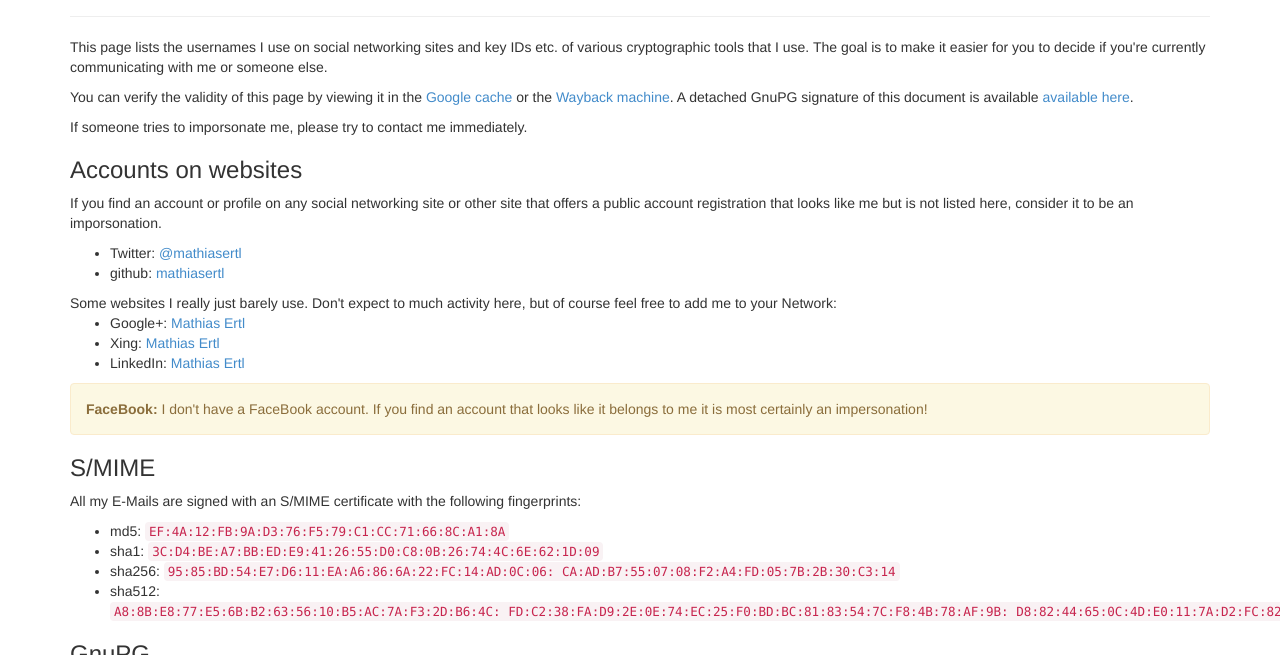
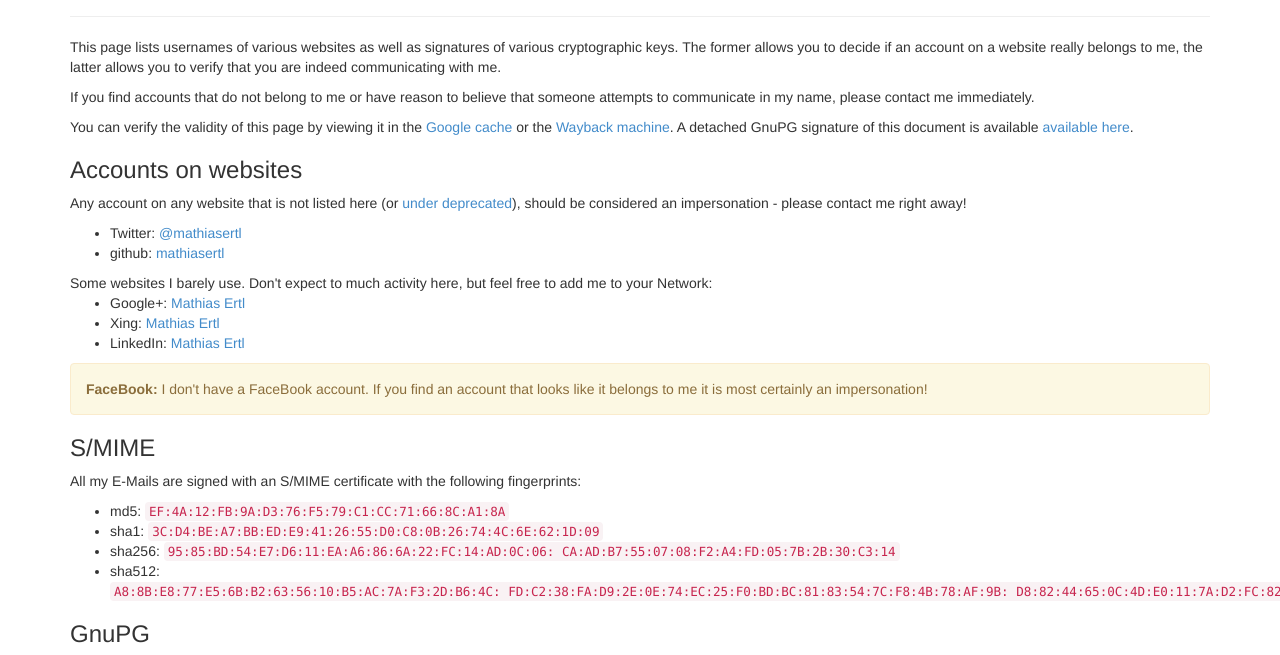
Before and after one commit to mathiasertl/id, a plain HTML site: page index.html in a window 1280 px wide. Shown: the part 83-738 px from the top of the page. Drawn offline with Linux system fonts and the light colour scheme.

Commit message:
many updates

```diff
--- a/index.html
+++ b/index.html
@@ -10,31 +10,39 @@
       <div class="page-header">
         <h1>Mathias Ertl: Digital identity</h1>
       </div>
-      <p>This page lists the usernames I use on social networking sites and key
-        IDs etc. of various cryptographic tools that I use. The goal is to make
-        it easier for you to decide if you're currently communicating with me or
-        someone else.</p>
+      <p>
+        This page lists usernames of various websites as well as signatures of
+        various cryptographic keys. The former allows you to decide if an
+        account on a website really belongs to me, the latter allows you to
+        verify that you are indeed communicating with me.
+      </p>
+      <p>
+        If you find accounts that do not belong to me or have reason to believe
+        that someone attempts to communicate in my name, please contact me
+        immediately.
+      </p>
 
       <p>You can verify the validity of this page by viewing it in the
-        <a href="http://webcache.googleusercontent.com/search?q=cache:https://er.tl">Google
-            cache</a> or the <a href="http://web.archive.org/web/*/https://er.tl">Wayback
-            machine</a>. A detached GnuPG signature of this document is available
-            <a href="/index.html.sig">available here</a>.
+        <a href="http://webcache.googleusercontent.com/search?q=cache:https://id.er.tl">
+        Google cache</a> or the
+        <a href="http://web.archive.org/web/*/https://id.er.tl">Wayback
+        machine</a>. A detached GnuPG signature of this document is available
+        <a href="/index.html.sig">available here</a>.
       </p>
 
-      <p>If someone tries to imporsonate me, please try to contact me
-        immediately.</p>
       <h3>Accounts on websites</h3>
-      <p>If you find an account or profile on any social networking site or
-        other site that offers a public account registration that looks like me
-        but is not listed here, consider it to be an imporsonation.</p>
+      <p>
+        Any account on any website that is not listed here (or
+        <a href="#deprecated">under deprecated</a>), should be considered
+        an impersonation - please contact me right away!
+      </p>
       <ul>
         <li>Twitter: <a href="https://twitter.com/mathiasertl">@mathiasertl</a></li>
         <li>github: <a href="https://github.com/mathiasertl">mathiasertl</a>
       </ul>
 
-      Some websites I really just barely use. Don't expect to much activity
-      here, but of course feel free to add me to your Network:
+      Some websites I barely use. Don't expect to much activity here, but feel
+      free to add me to your Network:
       <ul>
           <li>Google+: <a href="https://plus.google.com/u/0/114826228375476404491/">Mathias Ertl</a></li>
           <li>Xing: <a href="https://www.xing.com/profiles/Mathias_Ertl">Mathias Ertl</a></li>
@@ -82,7 +90,7 @@
       </ul>
 
 
-      <h3>Deprecated</h3>
+      <a id="deprecated"></a><h3>Deprecated</h3>
       <p>A short, certainly incomplete list of stuff I don't use anymore:</p>
       <ul>
         <li>GitHub: <a href="https://github.com/matigit">matigit</a> (until 2013-12-22)</li>
```
